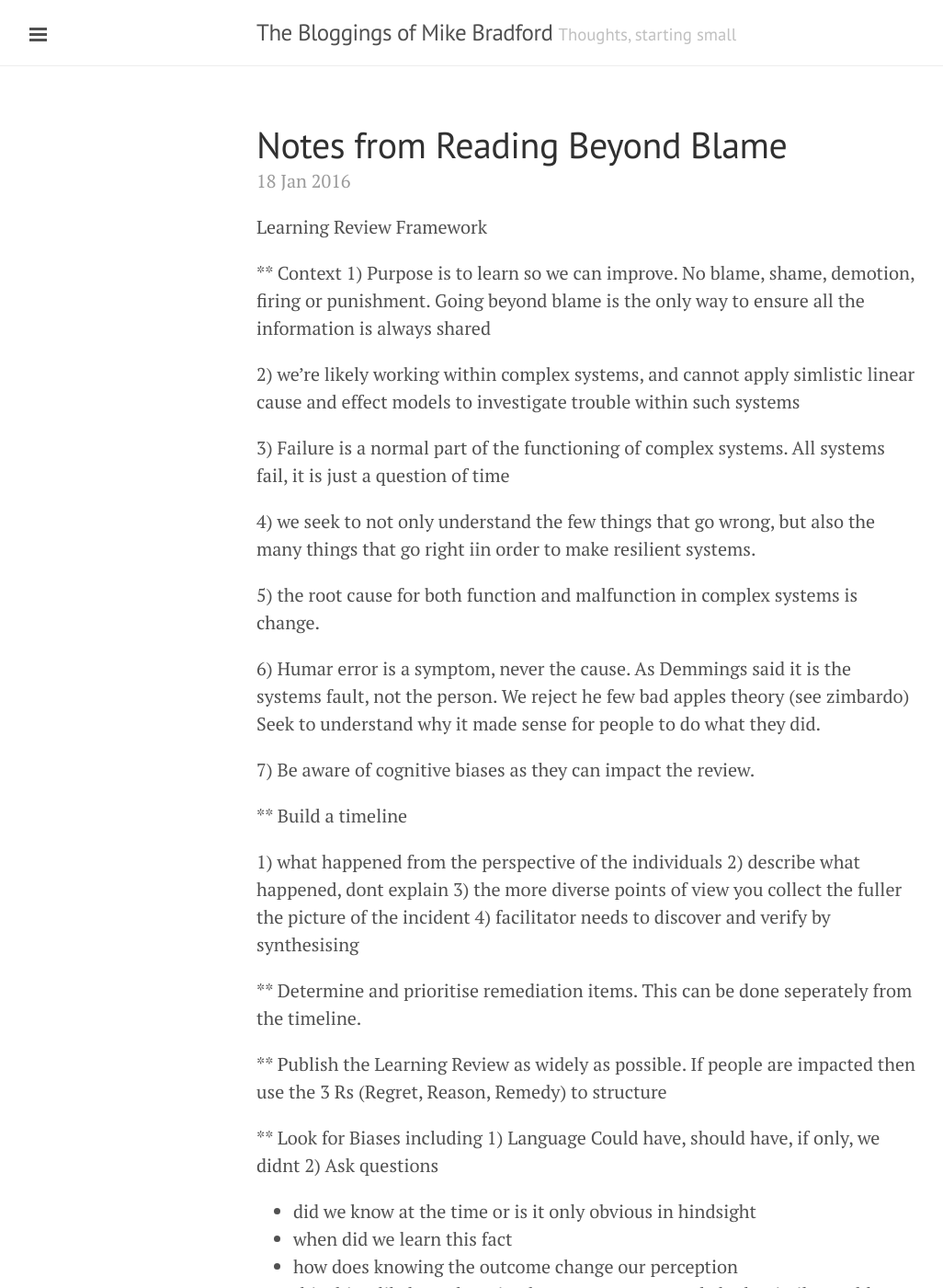
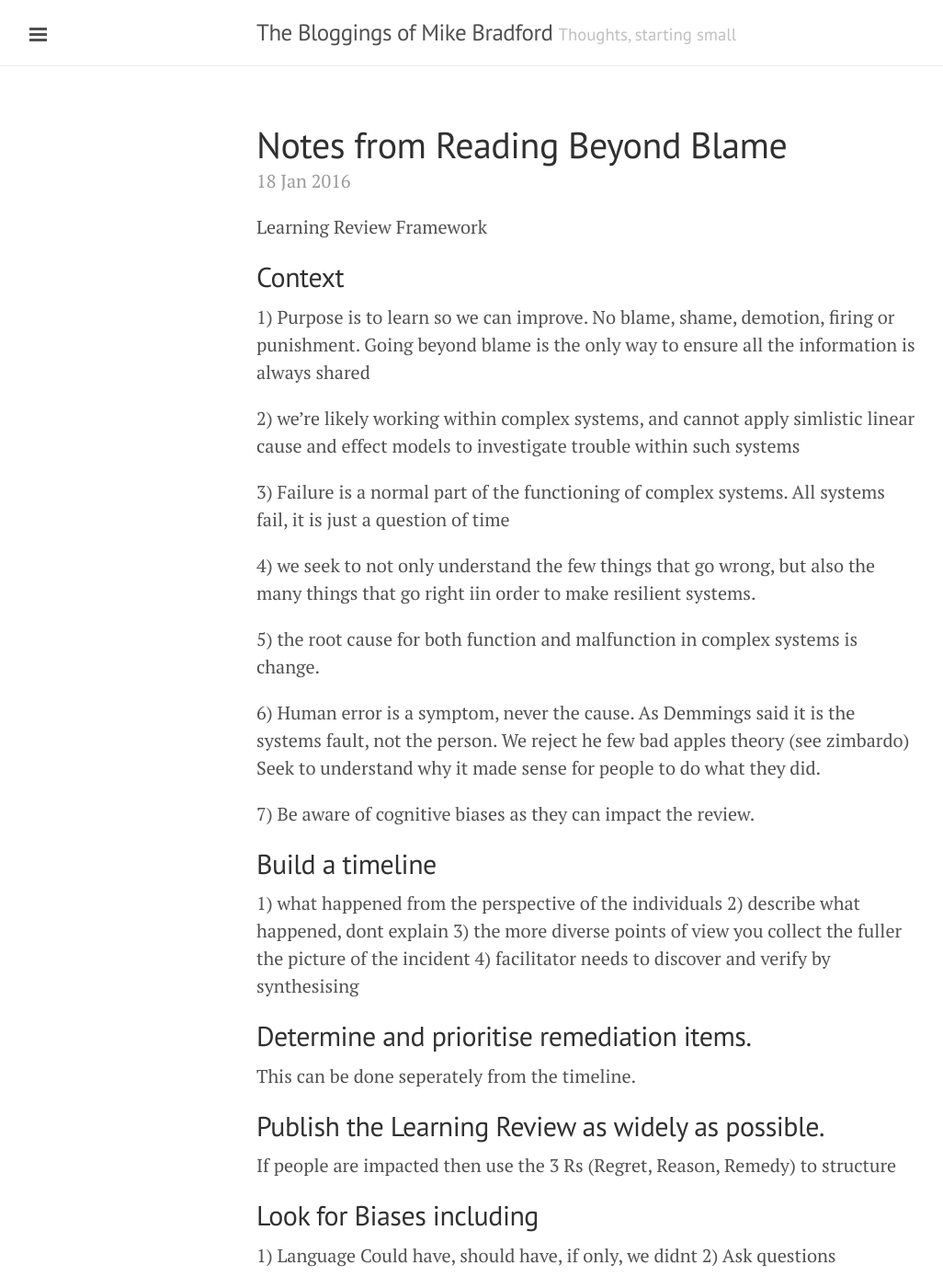
Before and after one commit to mikebradford/mikebradford.github.io, a Jekyll site: the page built from _posts/2016-01-18-notes-from-reading-beyond-blame.markdown, in a window 1280 px wide and 1400 px high. Shown: the whole window at 92% size, without its empty margins (1-1027 px from the left). Built offline with Jekyll 4.4.1, drawn with Linux system fonts in a browser that asks for light colours.

Commit message:
Post update: Notes from Reading Beyond Blame

```diff
--- a/_posts/2016-01-18-notes-from-reading-beyond-blame.markdown
+++ b/_posts/2016-01-18-notes-from-reading-beyond-blame.markdown
@@ -5,7 +5,7 @@ layout: post
 ---
 Learning Review Framework
 
-** Context
+## Context
 1) Purpose is to learn so we can improve. No blame, shame, demotion, firing or punishment. Going beyond blame is the only way to ensure all the information is always shared
 
 2) we're likely working within complex systems, and cannot apply simlistic linear cause and effect models to investigate trouble within such systems
@@ -16,23 +16,24 @@ Learning Review Framework
 
 5) the root cause for both function and malfunction in complex systems is change.
 
-6) Humar error is a symptom, never the cause. As Demmings said it is the systems fault, not the person. We reject he few bad apples theory (see zimbardo) Seek to understand why it made sense for people to do what they did.
+6) Human error is a symptom, never the cause. As Demmings said it is the systems fault, not the person. We reject he few bad apples theory (see zimbardo) Seek to understand why it made sense for people to do what they did.
 
 7) Be aware of cognitive biases as they can impact the review.
 
-** Build a timeline
+## Build a timeline
 
 1) what happened from the perspective of the individuals
 2) describe what happened, dont explain
 3) the more diverse points of view you collect the fuller the picture of the incident
 4) facilitator needs to discover and verify by synthesising
 
-** Determine and prioritise remediation items. This can be done seperately from the timeline.
+## Determine and prioritise remediation items.
+This can be done seperately from the timeline.
 
-** Publish the Learning Review as widely as possible.
+## Publish the Learning Review as widely as possible.
 If people are impacted then use the 3 Rs (Regret, Reason, Remedy) to structure
 
-** Look for Biases including
+## Look for Biases including
 1) Language Could have, should have, if only, we didnt
 2) Ask questions
 - did we know at the time or is it only obvious in hindsight
```
